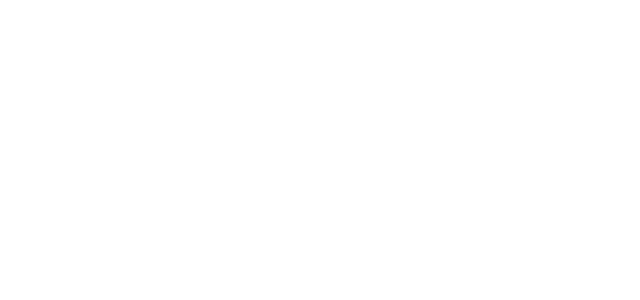
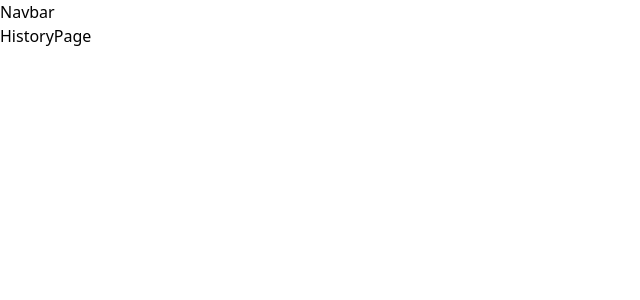
Before and after one commit to LevaniIlashvili/photo-gallery, a React (Vite) app: page /history in a window 1280 px wide. Shown: the top 300 px of the page, without its empty margins (0-640 px from the left). Built offline with nearby package versions, Linux system fonts and the light colour scheme.

Commit message:
add routes

```diff
--- a/src/App.tsx
+++ b/src/App.tsx
@@ -1,5 +1,18 @@
+import { BrowserRouter as Router, Routes, Route } from "react-router-dom";
+import HomePage from "./pages/HomePage";
+import HistoryPage from "./pages/HistoryPage";
+import Navbar from "./components/Navbar";
+
 function App() {
-  return <></>;
+  return (
+    <Router>
+      <Navbar />
+      <Routes>
+        <Route path="/" element={<HomePage />} />
+        <Route path="/history" element={<HistoryPage />} />
+      </Routes>
+    </Router>
+  );
 }
 
 export default App;
--- /dev/null
+++ b/src/components/Navbar.tsx
@@ -0,0 +1,3 @@
+export default function Navbar() {
+  return <div>Navbar</div>;
+}
--- /dev/null
+++ b/src/pages/HistoryPage.tsx
@@ -0,0 +1,3 @@
+export default function HistoryPage() {
+  return <div>HistoryPage</div>;
+}
--- /dev/null
+++ b/src/pages/HomePage.tsx
@@ -0,0 +1,3 @@
+export default function HomePage() {
+  return <div>HomePage</div>;
+}
```
